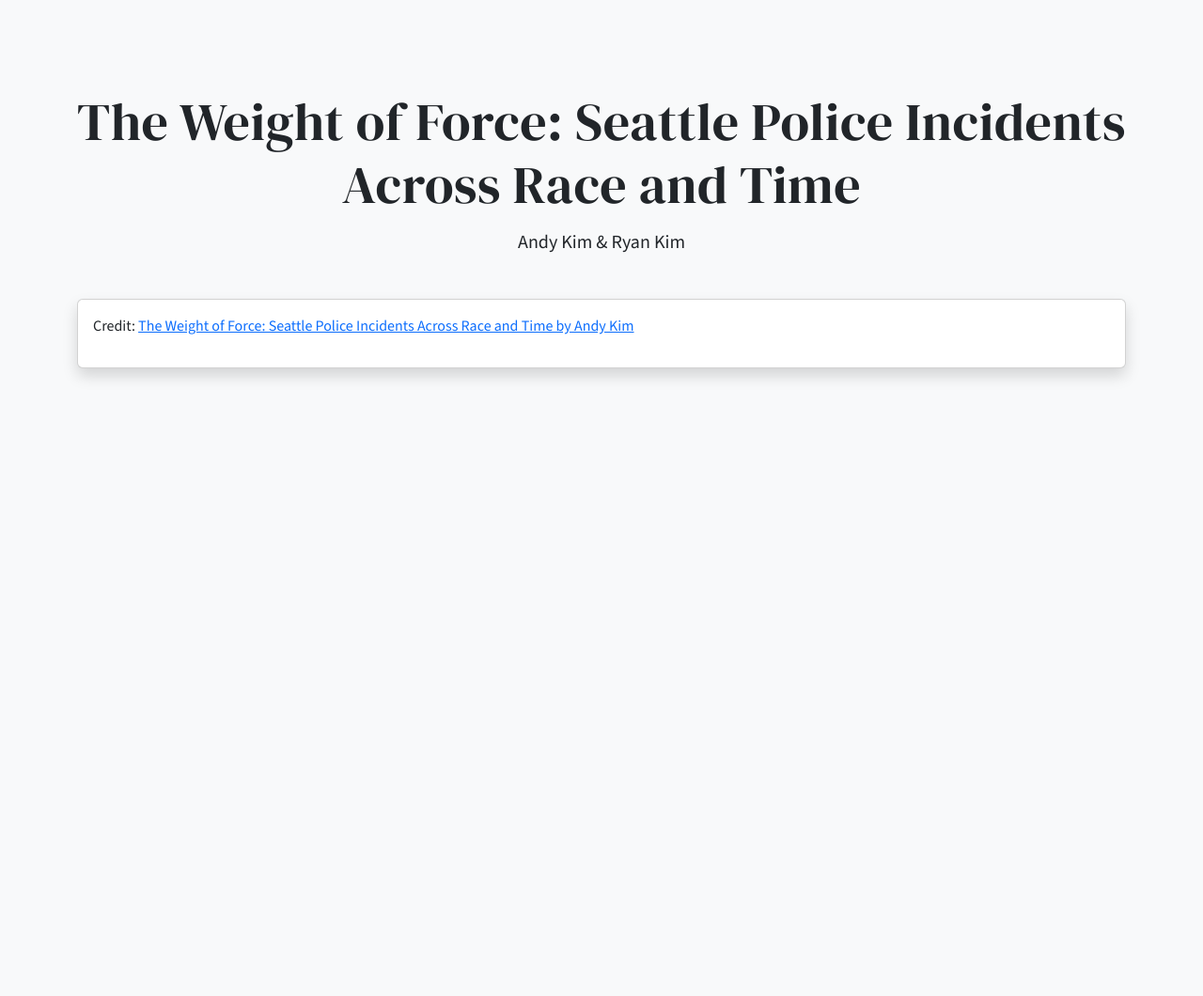
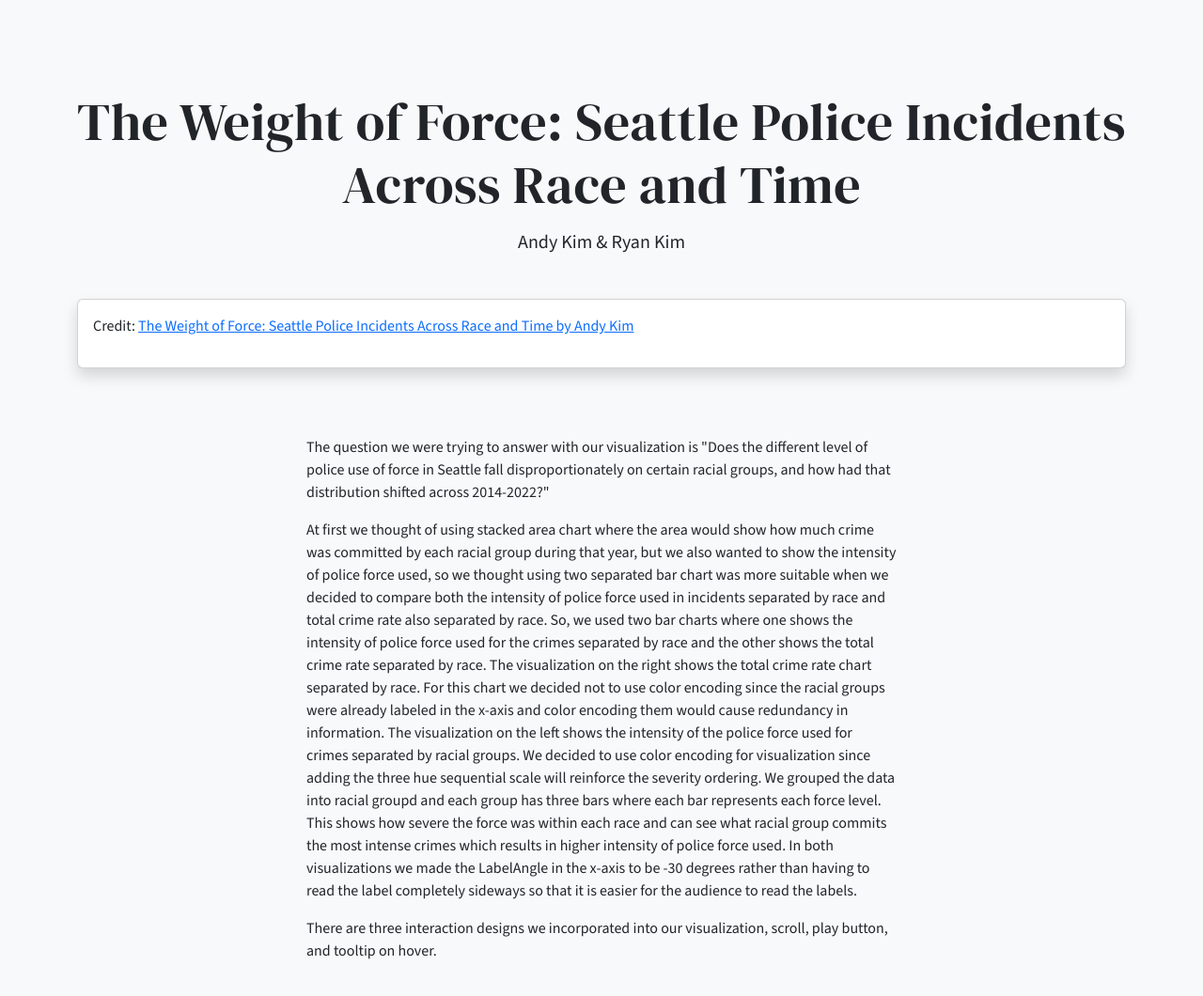
Before and after one commit to akim-cs/Police-Force-By-Race, a plain HTML site: page public/index.html in a window 1280 px wide. Shown: the whole page at 94% size. Before the commit the page ends 800 px from the top, so only its background shows below. Drawn offline with nearby package versions, Linux system fonts and the light colour scheme; a script that the page names is missing.

Commit message:
added write-up

```diff
--- a/public/index.html
+++ b/public/index.html
@@ -56,6 +56,42 @@
       </div>
     </div>
 
+    <div class="row g-4 mb-5">
+      <div class="col-md-6 offset-md-3">
+        <p>
+          The question we were trying to answer with our visualization is
+          "Does the different level of police use of force in Seattle fall disproportionately
+           on certain racial groups, and how had that distribution shifted across 2014-2022?"
+        </p>
+
+        <p>
+          At first we thought of using stacked area chart where the area would show how much crime
+          was committed by each racial group during that year, but we also wanted to show the intensity
+          of police force used, so we thought using two separated bar chart was more suitable when
+          we decided to compare both the intensity of police force used in incidents separated by race
+          and total crime rate also separated by race.
+          So, we used two bar charts where one shows the intensity of police force used for the crimes
+          separated by race and the other shows the total crime rate separated by race. The visualization
+          on the right shows the total crime rate chart separated by race. For this chart we decided not to
+           use color encoding since the racial groups were already labeled in the x-axis and color encoding
+          them would cause redundancy in information. The visualization on the left shows the intensity of
+          the police force used for crimes separated by racial groups. We decided to use color encoding for
+          visualization since adding the three hue sequential scale will reinforce the severity ordering.
+          We grouped the data into racial groupd and each group has three bars where each bar represents
+          each force level. This shows how severe the force was within each race and can see what racial
+          group commits the most intense crimes which results in higher intensity of police force used.
+
+          In both visualizations we made the LabelAngle in the x-axis to be -30 degrees rather than having
+          to read the label completely sideways so that it is easier for the audience to read the labels.
+        </p>
+
+        <p>
+          There are three interaction designs we incorporated into our visualization, scroll, play button,
+          and tooltip on hover.
+        </p>
+      </div>
+    </div>
+
     <link rel="stylesheet" href="https://cdn.jsdelivr.net/npm/@observablehq/inspector@5/dist/inspector.css">
     <script type="module">
       import {Runtime, Inspector} from "https://cdn.jsdelivr.net/npm/@observablehq/runtime@5/dist/runtime.js";
```
